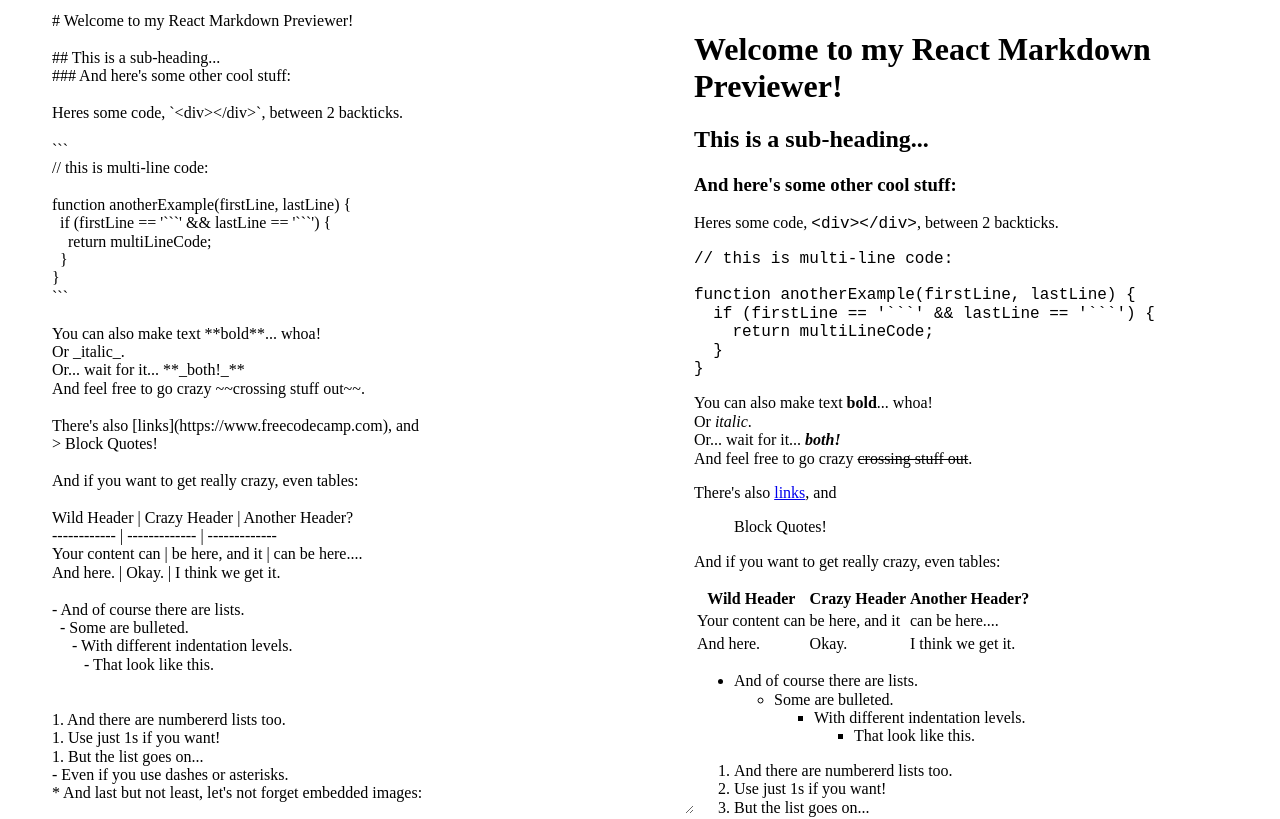
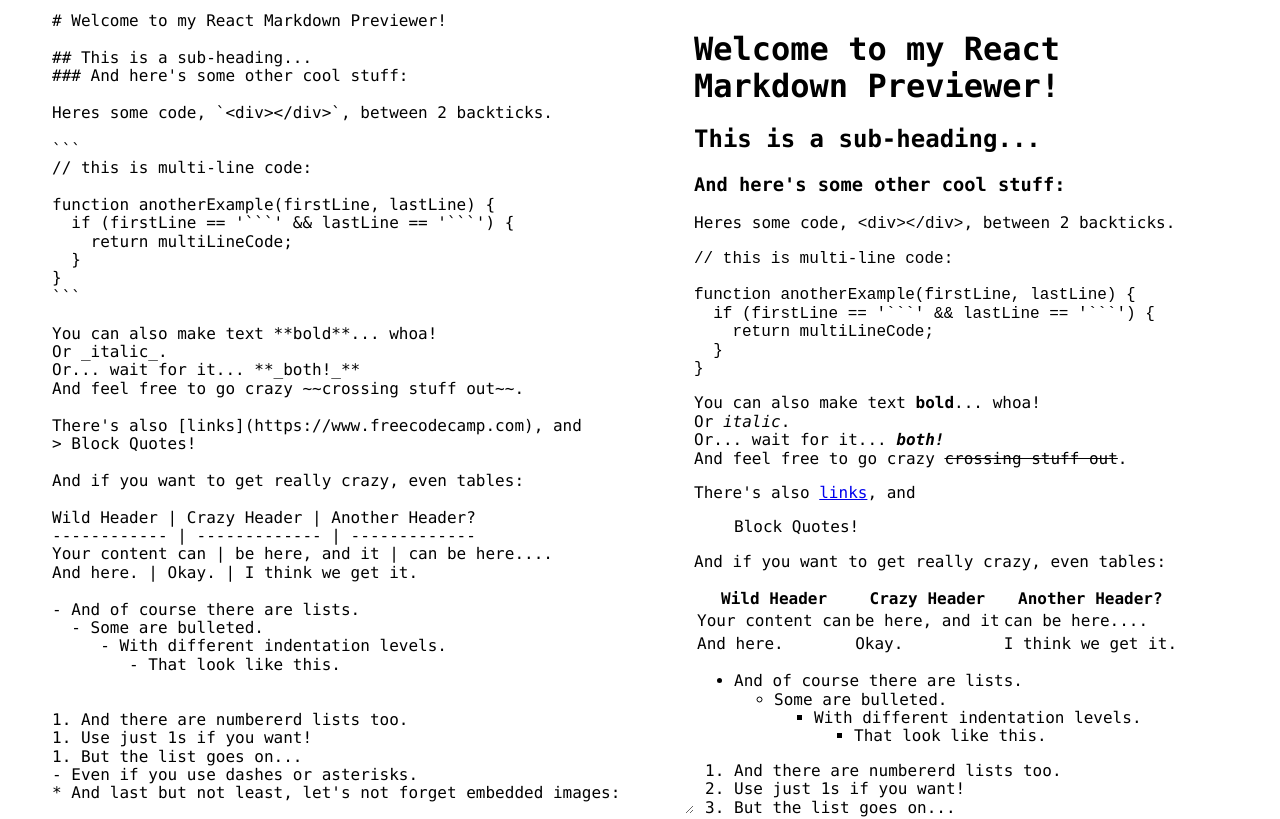
Before and after one commit to klimov-code/fcc-markdown-previewer, a React (Create React App) app: page / in a window 1280 px wide. Shown: the top 819 px of the page. Built offline with nearby package versions, Linux system fonts and the light colour scheme.

Commit message:
added basic styles for body

```diff
--- /dev/null
+++ b/src/index.css
@@ -0,0 +1,4 @@
+body {
+  box-sizing: border-box;
+  font-family: Consolas, "Liberation Mono", Courier, monospace;
+}
--- a/src/index.js
+++ b/src/index.js
@@ -1,6 +1,7 @@
 import React from 'react';
 import { render } from 'react-dom';
 import { Provider } from 'react-redux'
+import './index.css';
 import App from './containers/App';
 import configureStore from './store'
 import registerServiceWorker from './registerServiceWorker';
```
